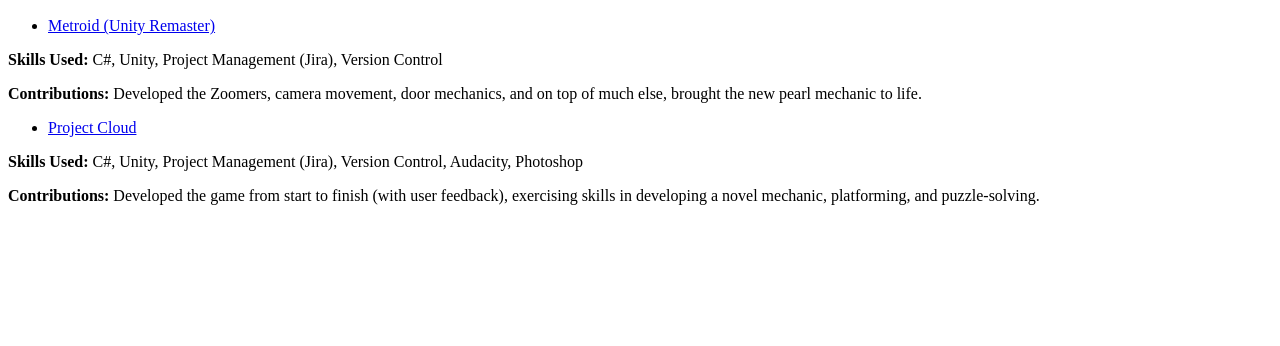
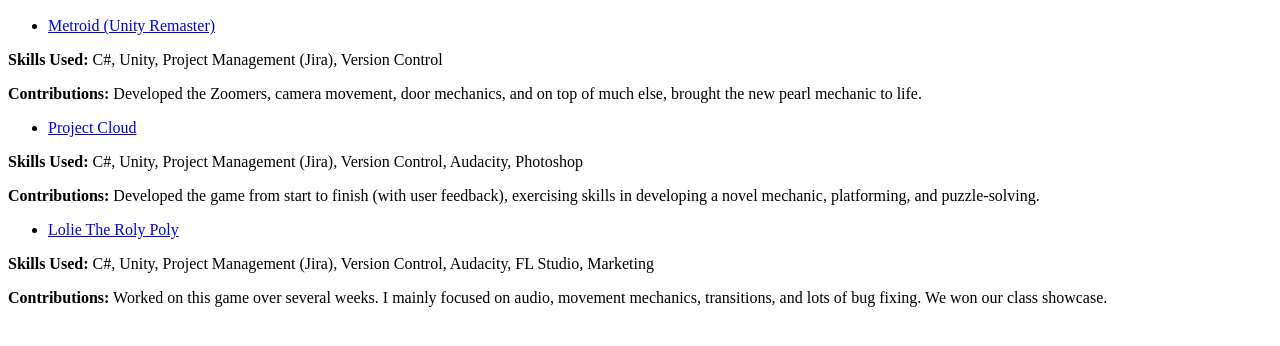
Before and after one commit to DJMorell/my-portfolio, a plain HTML site: page index.html in a window 1280 px wide. Shown: the part 96-442 px from the top of the page. Drawn offline with Linux system fonts and the light colour scheme.

Commit message:
Add files via upload

```diff
--- a/index.html
+++ b/index.html
@@ -20,5 +20,13 @@
 <p><strong>Skills Used:</strong> C#, Unity, Project Management (Jira), Version Control, Audacity, Photoshop</p>
 <p><strong>Contributions:</strong> Developed the game from start to finish (with user feedback), exercising skills in developing a novel mechanic, platforming, and puzzle-solving.</p>
 
+
+<ul>
+    <li><a href="https://djmorell.itch.io/lolie-the-roly-poly">Lolie The Roly Poly</a></li>
+</ul>
+
+<p><strong>Skills Used:</strong> C#, Unity, Project Management (Jira), Version Control, Audacity, FL Studio, Marketing</p>
+<p><strong>Contributions:</strong> Worked on this game over several weeks. I mainly focused on audio, movement mechanics, transitions, and lots of bug fixing. We won our class showcase.</p>
+
 <!-- TIP: Rename this file "index.html", and it will become the default landing page whenever someone navigates their browser to your domain. -->
 </html>
```
